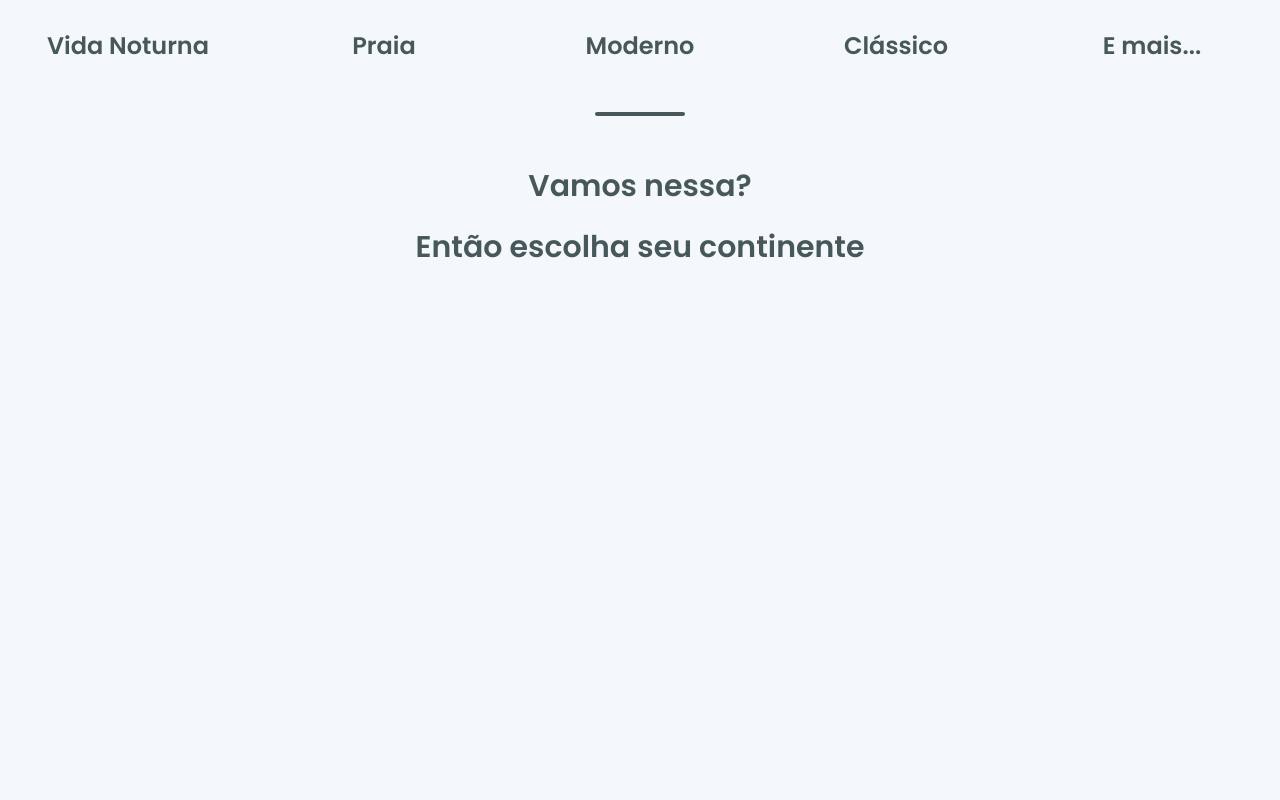
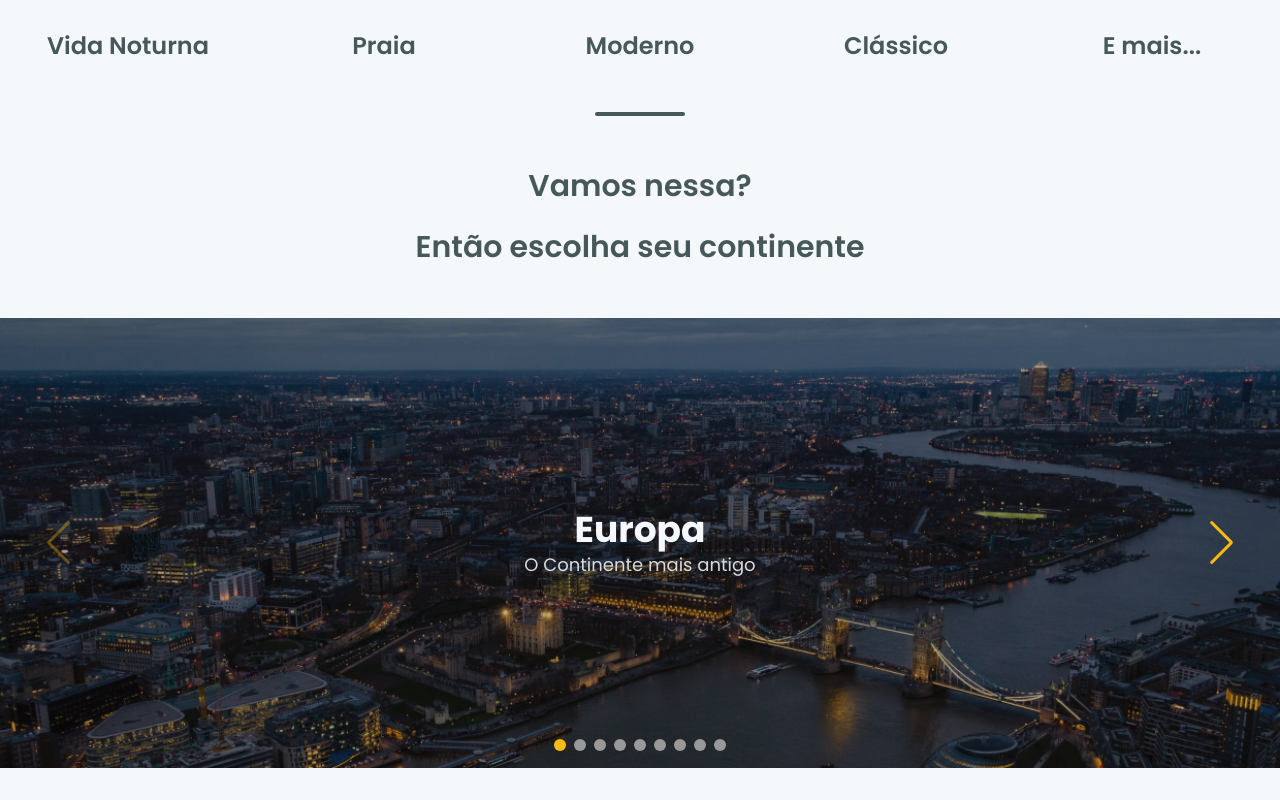
Before and after one commit to danielVFS/ignite-world-trip, a Next.js app: page / in a window 1280 px wide. Shown: the part 660-1460 px from the top of the page. Before the commit the page ends 930 px from the top, so only its background shows below. Built offline with nearby package versions, Linux system fonts and the light colour scheme.

Commit message:
feat(ContinentSwiper): create component

```diff
--- /dev/null
+++ b/src/components/Home/ContinentSwiper.tsx
@@ -0,0 +1,49 @@
+import { Flex, Heading, Text } from "@chakra-ui/react";
+import { Navigation, Pagination } from "swiper";
+import "swiper/css";
+import "swiper/css/navigation";
+import "swiper/css/pagination";
+import { Swiper, SwiperSlide } from "swiper/react";
+import { PageWrapper } from "../PageWrapper";
+
+export function ContinentSwiper() {
+  return (
+    <PageWrapper>
+      <Flex w="full" mb={8} mt={12}>
+        <Swiper
+          modules={[Pagination, Navigation]}
+          pagination={{ clickable: true }}
+          scrollbar={{ draggable: true }}
+          navigation
+        >
+          <SwiperSlide>
+            <Flex
+              w="full"
+              h="450"
+              align="center"
+              justify="center"
+              direction="column"
+              bgImage="url('/Continent.png')"
+              bgRepeat="no-repeat"
+              bgSize="cover"
+              textAlign="center"
+            >
+              <Heading color="gray.100">Europa</Heading>
+              <Text color="gray.300" fontSize="lg">
+                O Continente mais antigo
+              </Text>
+            </Flex>
+          </SwiperSlide>
+          <SwiperSlide>Slide 2</SwiperSlide>
+          <SwiperSlide>Slide 3</SwiperSlide>
+          <SwiperSlide>Slide 4</SwiperSlide>
+          <SwiperSlide>Slide 5</SwiperSlide>
+          <SwiperSlide>Slide 6</SwiperSlide>
+          <SwiperSlide>Slide 7</SwiperSlide>
+          <SwiperSlide>Slide 8</SwiperSlide>
+          <SwiperSlide>Slide 9</SwiperSlide>
+        </Swiper>
+      </Flex>
+    </PageWrapper>
+  );
+}
--- a/src/pages/_app.tsx
+++ b/src/pages/_app.tsx
@@ -1,5 +1,6 @@
 import { ChakraProvider } from "@chakra-ui/react";
 import type { AppProps } from "next/app";
+import "../styles/swiper.css";
 import { theme } from "../styles/theme";
 
 function MyApp({ Component, pageProps }: AppProps) {
--- a/src/pages/index.tsx
+++ b/src/pages/index.tsx
@@ -2,6 +2,7 @@ import type { NextPage } from "next";
 import Head from "next/head";
 import { Header } from "../components/Header";
 import { Banner } from "../components/Home/Banner";
+import { ContinentSwiper } from "../components/Home/ContinentSwiper";
 import { PageDivider } from "../components/Home/PageDivider";
 import { SelectCountryText } from "../components/Home/SelectCountryText";
 import { TravelTypes } from "../components/Home/TravelTypes";
@@ -18,6 +19,7 @@ const Home: NextPage = () => {
       <TravelTypes />
       <PageDivider />
       <SelectCountryText />
+      <ContinentSwiper />
     </>
   );
 };
--- /dev/null
+++ b/src/styles/swiper.css
@@ -0,0 +1,21 @@
+.swiper-button-next {
+  right: 45px !important;
+}
+.swiper-button-prev {
+  left: 45px !important;
+}
+.swiper-button-prev:after,
+.swiper-button-next:after {
+  color: #ffba08 !important;
+}
+
+.swiper-pagination-bullet {
+  width: 12px !important;
+  height: 12px !important;
+  background: #999999 !important;
+  opacity: 1 !important;
+}
+
+.swiper-pagination-bullet-active {
+  background: #ffba08 !important;
+}
```
